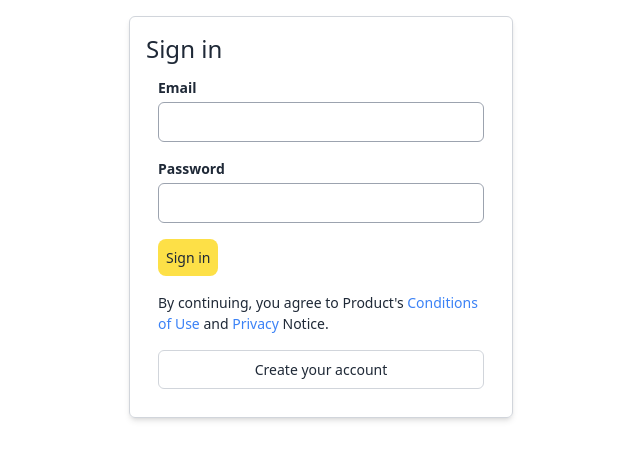
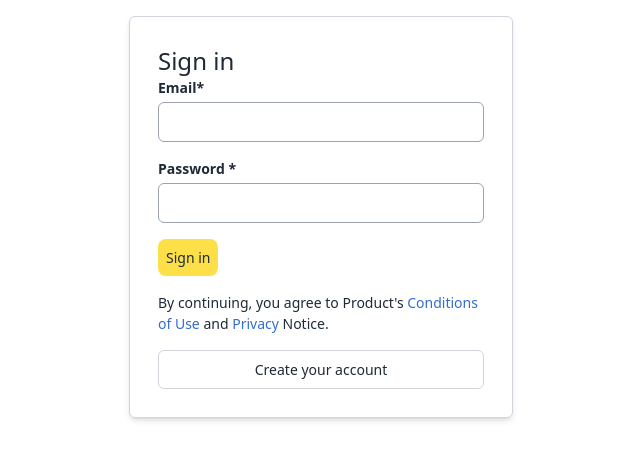
Before and after one commit to upa-sana/e-commerce-frontend, a React (Vite) app: page /sign-in in a window 1280 px wide. Shown: the top 460 px of the page, without its empty margins (319-959 px from the left). Built offline with nearby package versions, Linux system fonts and the light colour scheme.

Commit message:
implement WCAG

```diff
--- a/package.json
+++ b/package.json
@@ -14,6 +14,7 @@
     "axios": "^1.5.0",
     "react": "^18.2.0",
     "react-dom": "^18.2.0",
+    "react-hook-form": "^7.47.0",
     "react-icons": "^4.11.0",
     "react-router-dom": "^6.15.0",
     "redux": "^4.2.1"
--- a/src/layout/form-layout.page.tsx
+++ b/src/layout/form-layout.page.tsx
@@ -1,9 +1,9 @@
 const FormLayoutComponent = (props) => {
   return (
     <>
-      <section className="shadow-md  mx-auto w-96 border border-solid border-gray-300 p-4 mt-4 rounded-md">
+      <main className="shadow-md  mx-auto w-96 border border-solid border-gray-300 p-4 mt-4 rounded-md">
         {props.children}
-      </section>
+      </main>
     </>
   );
 };
--- a/src/pages/admin/admin-header.page.tsx
+++ b/src/pages/admin/admin-header.page.tsx
@@ -14,10 +14,10 @@ const AdminHeaderComponent = () => {
   }, []);
 
   return (
-    <section className="bg-gray-700 h-16 p-4">
-      <h4 className="text-white font-bold">{adminTitle.title}</h4>
+    <header className="bg-gray-700 h-16 p-4">
+      <h1 className="text-white font-bold">{adminTitle.title}</h1>
       {/* {adminTitle ? <h4>{adminTitle.title}</h4> : <></>} */}
-    </section>
+    </header>
   );
 };
 
--- a/src/pages/fotter.page.tsx
+++ b/src/pages/fotter.page.tsx
@@ -1,10 +1,8 @@
 const FotterComponent = () => {
   return (
-    <>
-      <section className="h-60 w-full bg-gray-700 p-4 text-white font-bold text-center">
-        This is the footer section
-      </section>
-    </>
+    <footer className="h-60 w-full bg-gray-700 p-4 text-white font-bold text-center">
+      This is the footer section
+    </footer>
   );
 };
 
--- a/src/pages/header.page.tsx
+++ b/src/pages/header.page.tsx
@@ -15,8 +15,8 @@ const HeaderComponent = () => {
   };
   return (
     <>
-      <section className="bg-gray-800 w-full h-18 text-sm">
-        <div className="header flex items-center justify-between gap-10 text-white font-medium p-2">
+      <header className="bg-gray-800 w-full h-18 text-sm">
+        <section className="header flex items-center justify-between gap-10 text-white font-medium p-2">
           <div className="logo">
             <img
               src="src/assets/images/shopping_cart.png"
@@ -67,8 +67,8 @@ const HeaderComponent = () => {
           <div className="cursor-pointer p-4" onClick={logout}>
             <FiLogOut />
           </div>
-        </div>
-      </section>
+        </section>
+      </header>
     </>
   );
 };
--- a/src/pages/main.page.tsx
+++ b/src/pages/main.page.tsx
@@ -2,9 +2,9 @@ import { Outlet } from "react-router-dom";
 
 const MainComponent = () => {
   return (
-    <section className="main-content-container min-h-screen">
+    <main className="main-content-container min-h-screen">
       <Outlet></Outlet>
-    </section>
+    </main>
   );
 };
 
--- a/src/pages/signin.page.tsx
+++ b/src/pages/signin.page.tsx
@@ -1,4 +1,5 @@
 import { useState } from "react";
+import { useForm } from "react-hook-form";
 import { useNavigate } from "react-router-dom";
 import { signinUser } from "../api/user.api";
 import FormLayoutComponent from "../layout/form-layout.page";
@@ -10,6 +11,21 @@ const SigninComponent = () => {
   const [password, setPassword] = useState("");
   const navigate = useNavigate();
   const [errorMessage, setErrorMessage] = useState();
+  const {
+    register,
+    handleSubmit,
+    watch,
+    formState: { errors },
+  } = useForm({
+    defaultValues: {
+      email: "",
+      password: "",
+    },
+  });
+
+  debugger;
+  console.log("error message", errors);
+  watch("email");
 
   const loginBtnClicked = () => {
     getSignIn();
@@ -70,29 +86,55 @@ const SigninComponent = () => {
   const signup = (props) => {
     navigate("/sign-up");
   };
+
+  const onSubmit = (data) => {
+    debugger;
+    console.log("data", data);
+  };
   return (
     <>
       <ErrorMessage error={errorMessage} />
       <FormLayoutComponent>
+        <form className="form p-3" onSubmit={handleSubmit(onSubmit)}>
+          <fieldset>
+            <legend>
               <TitleComponent title={"Sign in"}></TitleComponent>
-        <form className="form p-3">
+            </legend>
+
             <div className="form-group">
-            <label className="form-label" for="email">
-              Email
+              <label
+                className="form-label"
+                aria-label="Enter an email"
+                for="email"
+              >
+                Email<span>*</span>
               </label>
               <input
                 className="form-input"
                 type="email"
                 id="email"
                 name="email"
+                {...register("email", {
+                  required: true,
+                  minLength: 20,
+                })}
                 value={email}
                 onChange={(e) => setEmail(e.target.value)}
                 autoComplete="off"
+                aria-label="Enter an email"
+                aria-required="true"
               />
+              {errors.email?.type === "required" && (
+                <p role="alert">Required</p>
+              )}
             </div>
             <div className="input-field mb-4 ">
-            <label className="font-extrabold text-sm mb-2" for="password">
-              Password
+              <label
+                className="font-extrabold text-sm mb-2"
+                for="password"
+                aria-label="Enter a password"
+              >
+                Password <span>*</span>
               </label>
               <input
                 className="border border-solid border-gray-400 rounded-md h-10 w-full mt-1
@@ -103,7 +145,16 @@ const SigninComponent = () => {
                 value={password}
                 onChange={(e) => setPassword(e.target.value)}
                 autoComplete="off"
+                aria-label="Enter a password"
+                aria-required="true"
+                {...register("password", {
+                  required: "Required",
+                  minLength: 8,
+                  maxLength: 20,
+                })}
+                aria-invalid={errors.password ? "true" : "false"}
               />
+              {errors.password && <p role="alert">{errors.password.message}</p>}
             </div>
             <div className="form-button mb-4">
               <button
@@ -111,22 +162,26 @@ const SigninComponent = () => {
                 type="button"
                 name="signin"
                 onClick={loginBtnClicked}
+                aria-label="Sign in to e-commerce application"
               >
                 Sign in
               </button>
             </div>
-          <div className="term-condition text-sm">
-            By continuing, you agree to Product's{" "}
-            <span className="text-blue-500">Conditions of Use </span>
-            and <span className="text-blue-500"> Privacy</span> Notice.
-          </div>
+            <a
+              role="link"
+              href=""
+              aria-label="By continuing you agree to product's condition of use and privacy notice"
+              className="term-condition text-sm"
+            >
+              By continuing, you agree to Product's
+              <span className="text-[#326ed1]"> Conditions of Use </span>
+              and <span className="text-[#326ed1]"> Privacy</span> Notice.
+            </a>
 
-          <div
-            className="border border-solid border-gray-300 p-2 mt-4 rounded-md text-center text-sm cursor-pointer"
-            onClick={signup}
-          >
+            <button className="btn-default w-full mt-4" onClick={signup}>
               Create your account
-          </div>
+            </button>
+          </fieldset>
         </form>
       </FormLayoutComponent>
     </>
--- a/src/pages/sub-header.page.tsx
+++ b/src/pages/sub-header.page.tsx
@@ -7,7 +7,7 @@ const SubHeaderComponent = () => {
   };
   return (
     <>
-      <section className="sub-header bg-gray-700 w-full h-10 flex items-center gap-6 text-white font-medium text-sm">
+      <header className="sub-header bg-gray-700 w-full h-10 flex items-center gap-6 text-white font-medium text-sm">
         {/* <div className=""> */}
         {/* <div className="sub-header-item border border-solid border-gray-700 my-4 px-3 hover:border-white hover:my-0 hover:pt-3 hover:pt:0.5rem hover:py-2">
           Category 1
@@ -22,7 +22,7 @@ const SubHeaderComponent = () => {
         <div className="underline cursor-pointer" onClick={goToAdminPanel}>
           Go to Admin
         </div>
-      </section>
+      </header>
     </>
   );
 };
```
Also changed, not shown: src/pages/signup.page.tsx (+30 -8 lines), 1 other file (tests, documents, lock files or other folders). Lines whose indentation alone changed are shown as unchanged.
